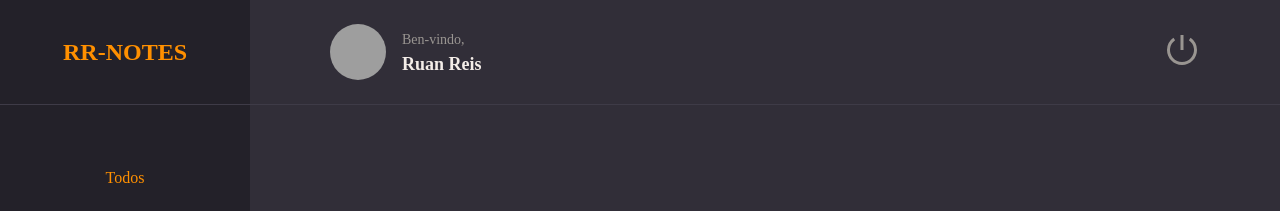
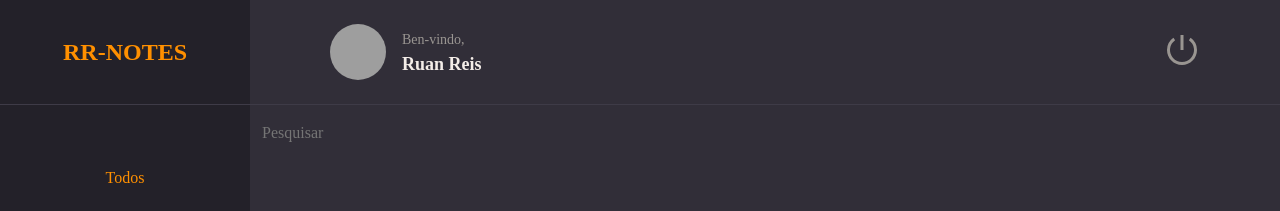
Before and after one commit to Limb00z/rr-notes, a React (Vite) app: page / in a window 1280 px wide. Shown: the top 211 px of the page. Built offline with nearby package versions, Linux system fonts and the light colour scheme; grey boxes are pictures that could not be loaded.

Commit message:
Criando e aplicando o Input em Search

```diff
--- /dev/null
+++ b/src/components/Input/index.jsx
@@ -0,0 +1,13 @@
+import { Container } from "./styles";
+
+// eslint-disable-next-line react/prop-types
+export function Input({icon:Icon, ...rest}) {
+    return (
+        <Container>
+            {Icon && <Icon size={20} />}
+            <input {...rest}/>
+
+        </Container>
+
+    )
+}
--- /dev/null
+++ b/src/components/Input/styles.js
@@ -0,0 +1,33 @@
+import styled from "styled-components";
+
+export const Container = styled.div`
+    width: 100%;
+    display:Flex;
+    align-items: center;
+
+    background-color: ${({theme}) => theme.COLORS.BRACKGROUND_900} ;
+    color: ${({theme}) => theme.COLORS.GRAY_300};
+
+    margin-bottom: 8px;
+    border-radius: 10px;
+
+    >input{
+        height: 56px;
+        width: 100%;
+
+        padding: 12px;
+
+        color: ${({ theme }) => theme.COLORS.WHITE};
+        background: transparent;
+        border: 0;
+
+        &:placeholder{
+            ${({theme}) => theme.COLORS.GRAY_300}
+        }
+
+        >svg{
+            margin-left: 16px;
+        }
+    }
+
+`;
--- a/src/pages/Home/index.jsx
+++ b/src/pages/Home/index.jsx
@@ -3,6 +3,7 @@
 import { Container, Brand, Menu, Search, Content, NewNote } from './styles';
 
 import {Header} from '../../components/Header'
+import {Input} from '../../components/Input'
 import {ButtonText} from '../../components/ButtonText'
 
 export function Home() {
@@ -21,7 +22,7 @@
             </Menu>
 
             <Search>
-
+                <Input placeholder="Pesquisar"/>
             </Search>
 
             <Content>
```
